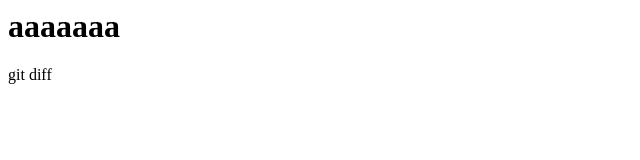
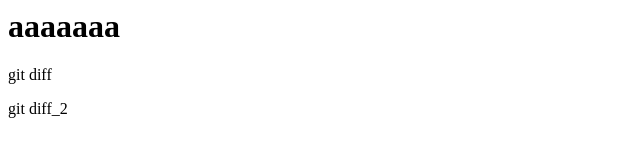
Before and after one commit to tty-5858/git_tutorial, a plain HTML site: page index.html in a window 1280 px wide. Shown: the full height of the page, 0-640 px from the left. Drawn offline with Linux system fonts and the light colour scheme.

Commit message:
diff-change2

```diff
--- a/index.html
+++ b/index.html
@@ -1,2 +1,3 @@
 <h1>aaaaaaa</h1>
 <p>git diff</p>
+<p>git diff_2</p>
```
Also changed, not shown: 1 other file.
